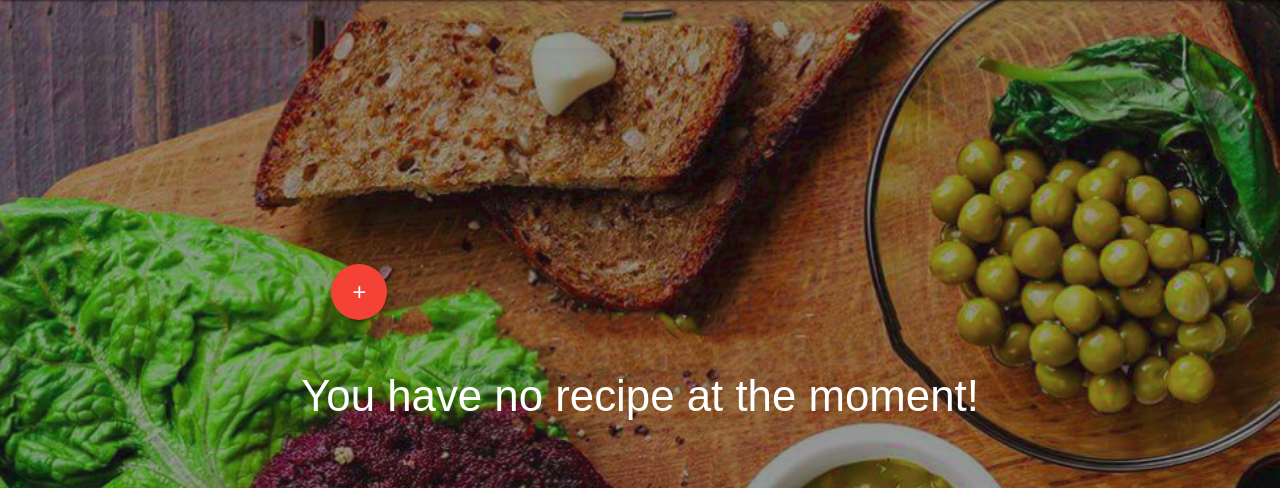
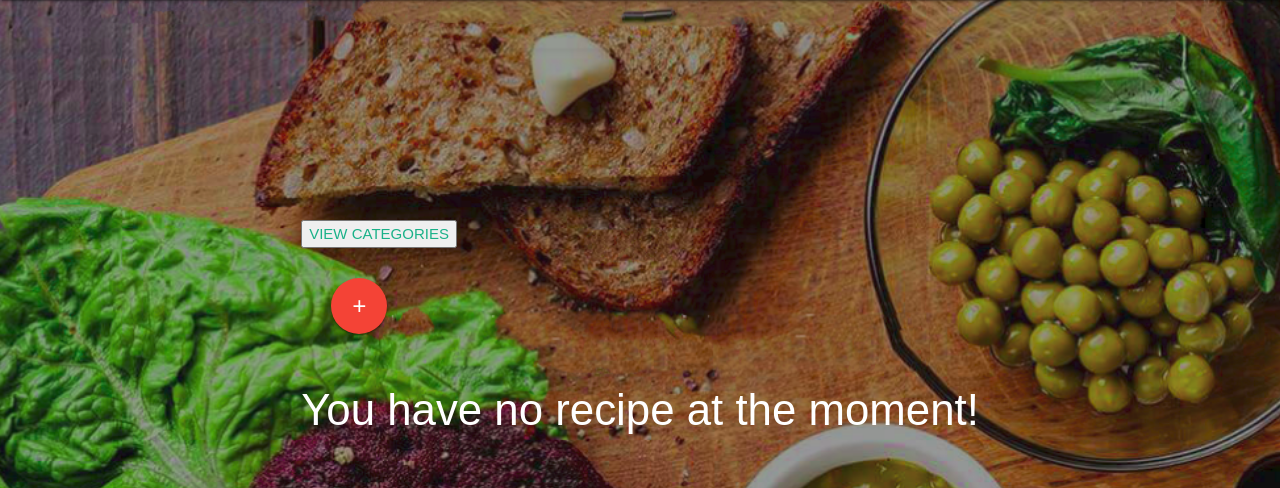
Before and after one commit to JoyyToo/Yummy-Recipes, a Flask app: template app/templates/recipes.html in a window 1280 px wide. Shown: the part 64-552 px from the top of the page. Run offline with Flask 2, Linux system fonts and the light colour scheme; the template is opened without the code that fills it, so the values that code supplies are empty; parts of the project's set-up code (start-up, migrations or seed data) failed here and were passed over; some libraries are stand-ins or nearby versions.

Commit message:
[chore] add link to view categories

```diff
--- a/app/templates/recipes.html
+++ b/app/templates/recipes.html
@@ -43,6 +43,7 @@
 
     </div>
 </nav>
+<button class="btn-btn-success"><a href="{{url_for('get_categories')}}">VIEW CATEGORIES</a> </button><br>
 <a href="{{url_for('addrecipe', _id=data['cat_id'])}}" class="btn-floating btn-large waves-effect waves-light red"
    style="margin: 30px;">
     <i class="material-icons">+</i></a>&nbsp &nbsp
```
